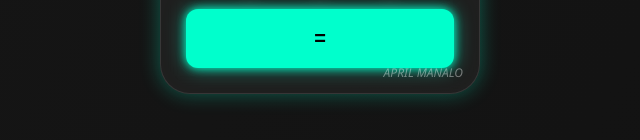
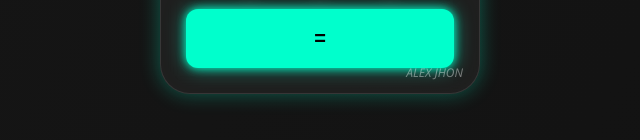
Before and after one commit to Alex3925/prankulator, a website: page index.html in a window 1280 px wide. Shown: the part 544-684 px from the top of the page, 320-960 px from the left. Drawn offline with Linux system fonts and the light colour scheme.

Commit message:
Update index.html

```diff
--- a/index.html
+++ b/index.html
@@ -2,7 +2,7 @@
 <html lang="en">
 <head>
   <meta charset="UTF-8" />
-  <title>APRIL MANALO PRANKULATOR</title>
+  <title>ALEX JHON PONCE PRANKULATOR</title>
   <meta name="viewport" content="width=device-width, initial-scale=1.0" />
   <style>
     * {
@@ -126,7 +126,7 @@
 
       <button class="equal" onclick="prank()">=</button>
     </div>
-    <div class="watermark">APRIL MANALO</div>
+    <div class="watermark">ALEX JHON</div>
   </div>
 
   <script src="script.js"></script>
```
